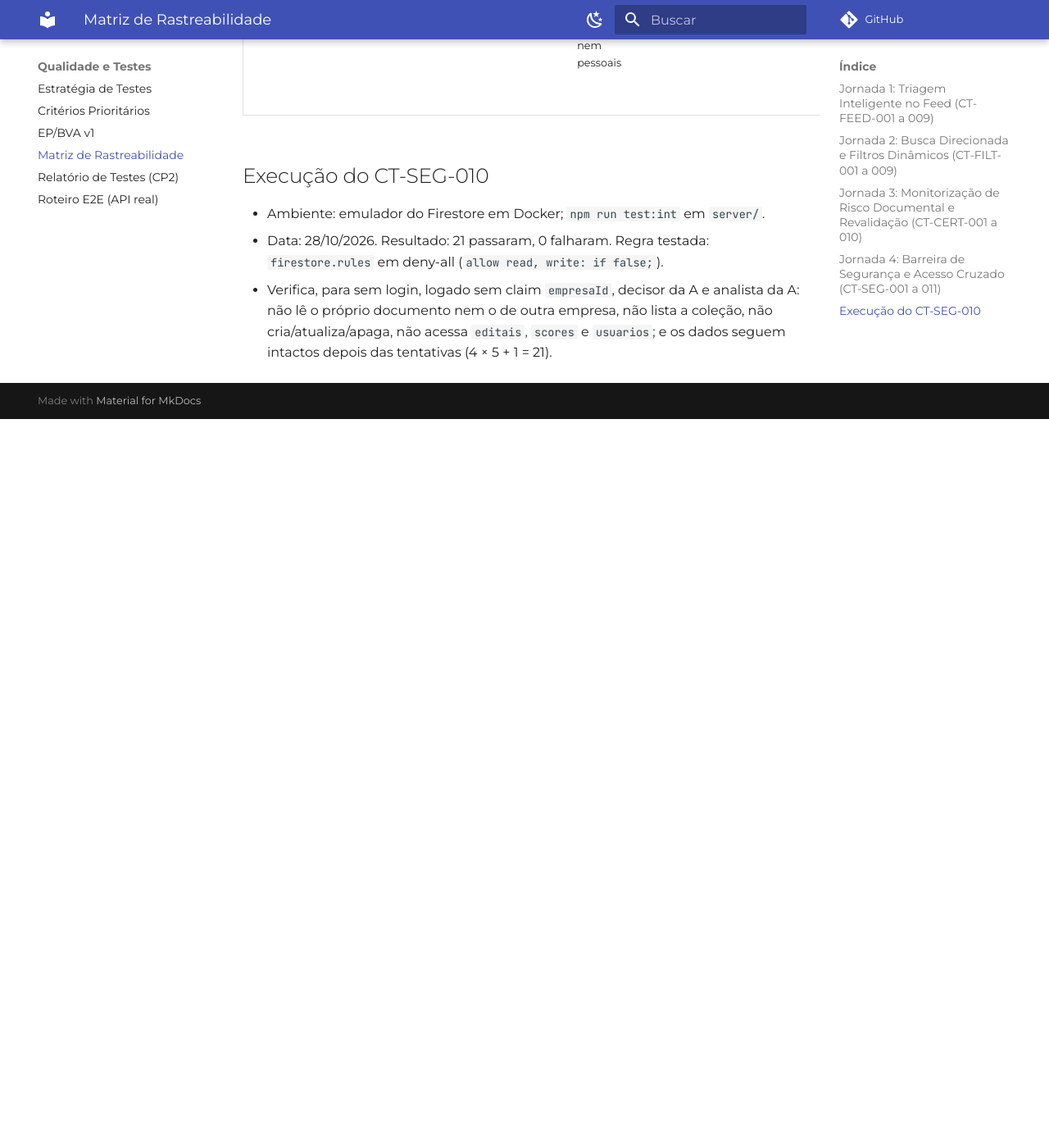
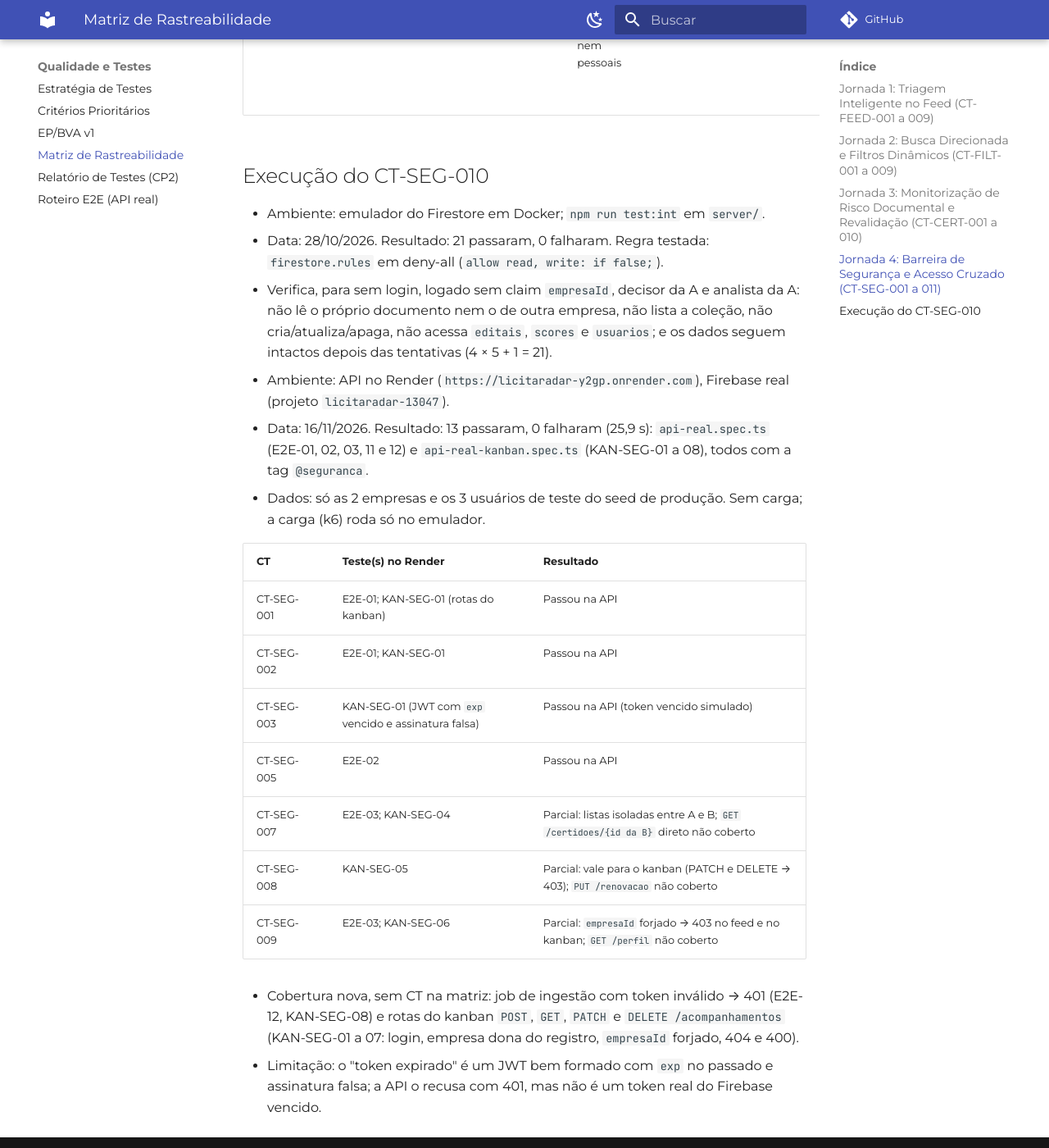
Before and after one commit to LicitaRad4r/documentation, an MkDocs documentation site: the page built from docs/Testes/matriz-rastreabilidade.md, in a window 1280 px wide and 1400 px high, scrolled down 7420 px. Shown: the whole window at 82% size. Built offline with MkDocs 1.6.1 and Material for MkDocs 9.7.7, drawn with Linux system fonts in a browser that asks for light colours; comment, search, counter and statistics services are not loaded; before the commit the page ends 7931 px from its top, so only the background shows below that.

Commit message:
Update matriz-rastreabilidade.md
Add resultados testes contra api (autorização)

```diff
--- a/docs/Testes/matriz-rastreabilidade.md
+++ b/docs/Testes/matriz-rastreabilidade.md
@@ -70,3 +70,20 @@ Colunas **Teste(s)** e **Resultado** vazias = caso ainda não implementado no re
 - Ambiente: emulador do Firestore em Docker; `npm run test:int` em `server/`.
 - Data: 28/10/2026. Resultado: 21 passaram, 0 falharam. Regra testada: `firestore.rules` em deny-all (`allow read, write: if false;`).
 - Verifica, para sem login, logado sem claim `empresaId`, decisor da A e analista da A: não lê o próprio documento nem o de outra empresa, não lista a coleção, não cria/atualiza/apaga, não acessa `editais`, `scores` e `usuarios`; e os dados seguem intactos depois das tentativas (4 × 5 + 1 = 21).
+
+- Ambiente: API no Render (`https://licitaradar-y2gp.onrender.com`), Firebase real (projeto `licitaradar-13047`).
+- Data: 16/11/2026. Resultado: 13 passaram, 0 falharam (25,9 s): `api-real.spec.ts` (E2E-01, 02, 03, 11 e 12) e `api-real-kanban.spec.ts` (KAN-SEG-01 a 08), todos com a tag `@seguranca`.
+- Dados: só as 2 empresas e os 3 usuários de teste do seed de produção. Sem carga; a carga (k6) roda só no emulador.
+
+| CT | Teste(s) no Render | Resultado |
+| --- | --- | --- |
+| CT-SEG-001 | E2E-01; KAN-SEG-01 (rotas do kanban) | Passou na API |
+| CT-SEG-002 | E2E-01; KAN-SEG-01 | Passou na API |
+| CT-SEG-003 | KAN-SEG-01 (JWT com `exp` vencido e assinatura falsa) | Passou na API (token vencido simulado) |
+| CT-SEG-005 | E2E-02 | Passou na API |
+| CT-SEG-007 | E2E-03; KAN-SEG-04 | Parcial: listas isoladas entre A e B; `GET /certidoes/{id da B}` direto não coberto |
+| CT-SEG-008 | KAN-SEG-05 | Parcial: vale para o kanban (PATCH e DELETE → 403); `PUT /renovacao` não coberto |
+| CT-SEG-009 | E2E-03; KAN-SEG-06 | Parcial: `empresaId` forjado → 403 no feed e no kanban; `GET /perfil` não coberto |
+
+- Cobertura nova, sem CT na matriz: job de ingestão com token inválido → 401 (E2E-12, KAN-SEG-08) e rotas do kanban `POST`, `GET`, `PATCH` e `DELETE /acompanhamentos` (KAN-SEG-01 a 07: login, empresa dona do registro, `empresaId` forjado, 404 e 400).
+- Limitação: o "token expirado" é um JWT bem formado com `exp` no passado e assinatura falsa; a API o recusa com 401, mas não é um token real do Firebase vencido.
```
